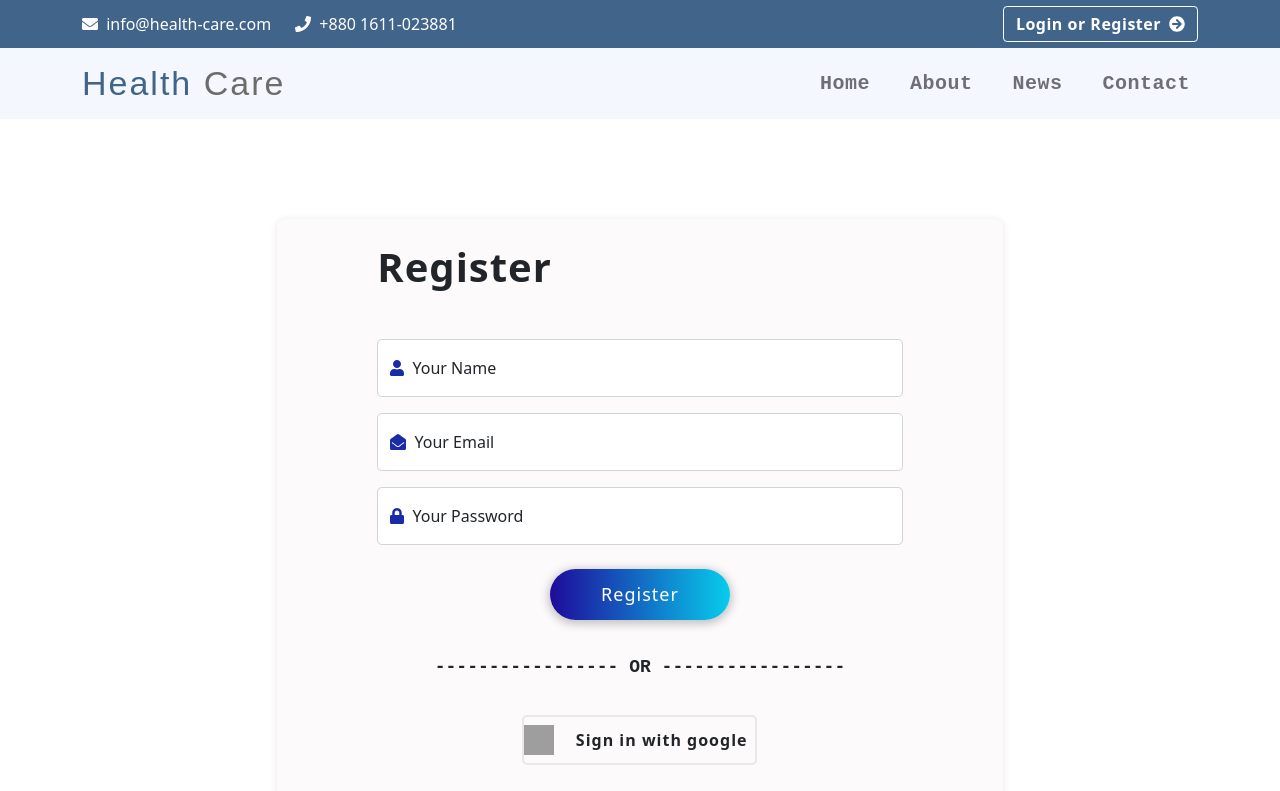
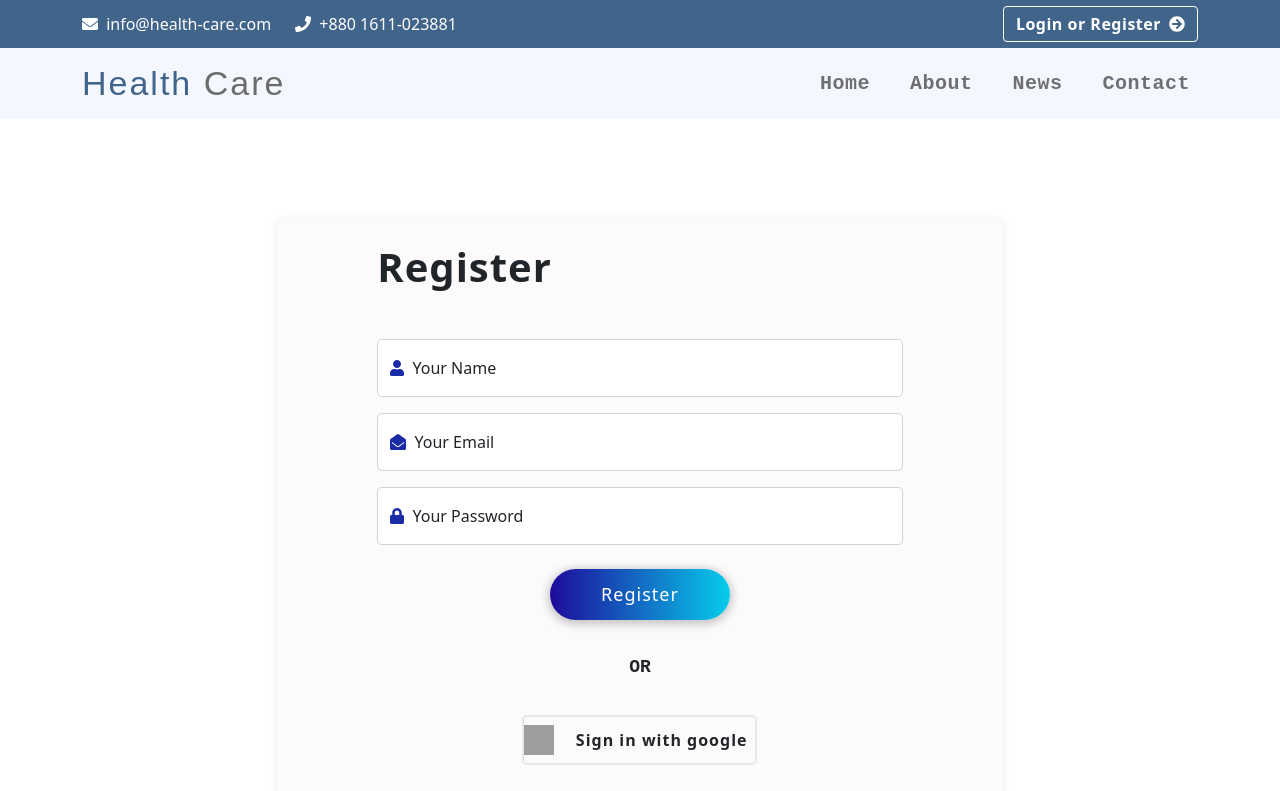
Before and after one commit to jahidorjahid/health-care, a React (Create React App) app: page /register in a window 1280 px wide. Shown: the top 791 px of the page. Built offline with nearby package versions, Linux system fonts and the light colour scheme; no server answers; grey boxes are pictures that could not be loaded.

Commit message:
fix some bug

```diff
--- a/src/components/Header/Header.css
+++ b/src/components/Header/Header.css
@@ -26,7 +26,6 @@
 .navbar-light .navbar-toggler {
   color: rgba(0, 0, 0, 0.55);
   border-color: rgba(0, 0, 0, 0.1);
-  margin-left: 184px;
 }
 .main-header {
   padding: 10px 0;
--- a/src/components/Login/Login.css
+++ b/src/components/Login/Login.css
@@ -3,8 +3,7 @@
 }
 .form {
   background: #fcfafa;
-  padding: 90px 100px;
-  width: 65%;
+  padding: 30px 30px;
   margin: auto;
   box-shadow: 0px 1px 7px 1px #00000014;
   border-radius: 8px;
@@ -69,3 +68,10 @@
   letter-spacing: 0.5px;
   text-decoration: none;
 }
+
+@media screen and (min-width: 768px) {
+  .form {
+    width: 65%;
+    padding: 90px 100px;
+  }
+}
--- a/src/components/Login/LoginForm.js
+++ b/src/components/Login/LoginForm.js
@@ -44,7 +44,7 @@ const LoginForm = () => {
     <div className="form-box">
       <div className="container">
         <h1 className="text-danger text-center my-4">{error}</h1>
-        <div className="form py-4">
+        <div className="form py-4 w-lg-25">
           <h2 className="mb-5">Login</h2>
           <form onSubmit={processLoginWithEmail}>
             <div className="form-floating mb-3">
@@ -86,7 +86,7 @@ const LoginForm = () => {
               className="btn mt-4 auth-button"
               value="Login"
             />
-            <div className="or">----------------- OR -----------------</div>
+            <div className="or">OR</div>
             <div
               onClick={processLoginWithGoogle}
               className="googleBtn d-flex align-items-center justify-content-center align-items-center gx-2"
--- a/src/components/Register/RegisterForm.js
+++ b/src/components/Register/RegisterForm.js
@@ -95,7 +95,7 @@ const RegisterForm = () => {
                 className="btn mt-4 auth-button"
                 value="Register"
               />
-              <div className="or">----------------- OR -----------------</div>
+              <div className="or">OR</div>
               <div
                 onClick={processloginWithGoogle}
                 className="googleBtn d-flex align-items-center justify-content-between"
```
